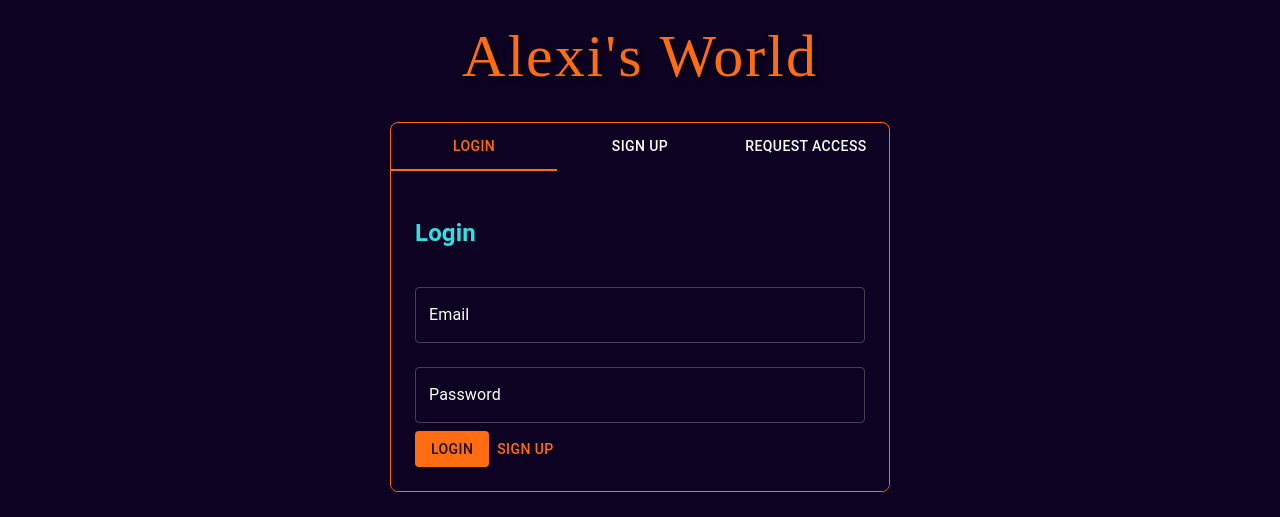
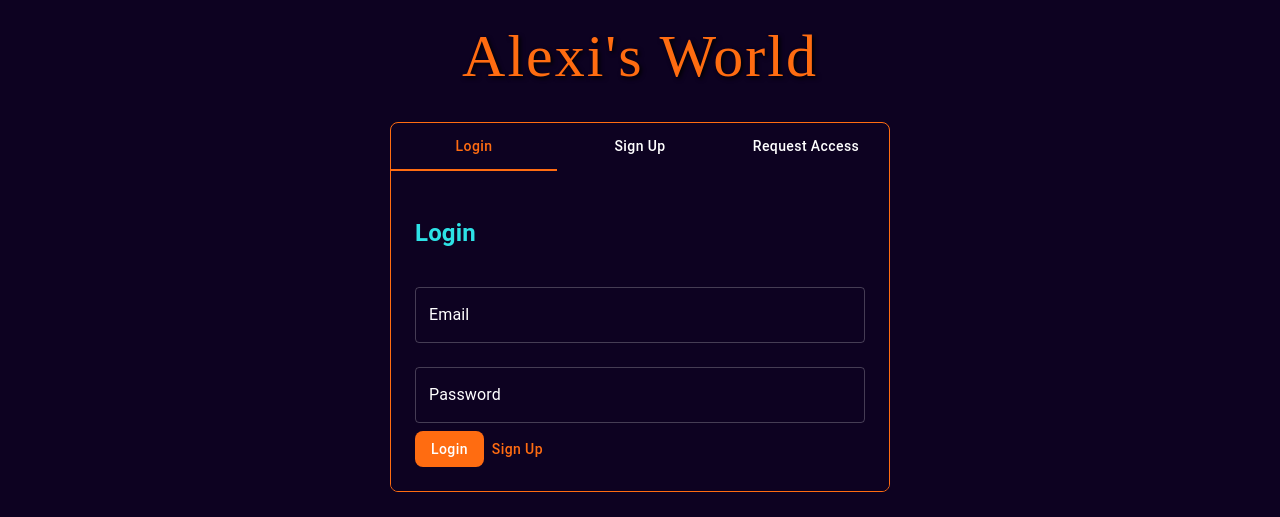
Before and after one commit to alexi-o/alexis-firebase-template, a React (Create React App) app: page / in a window 1280 px wide. Shown: the top 517 px of the page. Built offline with nearby package versions, Linux system fonts and the light colour scheme; no server answers.

Commit message:
theme and admin ui updates

```diff
--- a/src/components/AdminPanel.js
+++ b/src/components/AdminPanel.js
@@ -1,5 +1,5 @@
 import React, { useState } from "react";
-import { Typography, Container, Paper, Tabs, Tab, Box } from "@mui/material";
+import { Typography, Paper, Tabs, Tab, Box } from "@mui/material";
 import AccessRequests from "./AccessRequests";
 import Invitations from "./Invitations";
 
@@ -11,11 +11,10 @@ const AdminPanel = () => {
   };
 
   return (
-    <Container>
+    <Paper style={{ padding: 16, width: 600, margin: "auto" }}>
       <Typography variant="h4" gutterBottom>
         Admin
       </Typography>
-      <Paper style={{ padding: 16 }}>
       <Tabs
         value={tabIndex}
         onChange={handleTabChange}
@@ -33,7 +32,6 @@ const AdminPanel = () => {
         <Invitations />
       </Box>
     </Paper>
-    </Container>
   );
 };
 
--- a/src/theme.js
+++ b/src/theme.js
@@ -1,4 +1,3 @@
-// theme.js
 import { createTheme } from "@mui/material/styles";
 
 export const darkTheme = createTheme({
@@ -6,9 +5,11 @@ export const darkTheme = createTheme({
     mode: "dark",
     primary: {
       main: "#ff6c11",
+      contrastText: "#ffffff",
     },
     secondary: {
       main: "#ff3864",
+      contrastText: "#ffffff",
     },
     background: {
       default: "#0D0221",
@@ -18,23 +19,81 @@ export const darkTheme = createTheme({
       primary: "#2de2e6",
       secondary: "#ffffff",
     },
+    error: {
+      main: "#f44336",
+    },
+    warning: {
+      main: "#ff9800",
+    },
+    info: {
+      main: "#2196f3",
+    },
+    success: {
+      main: "#4caf50",
+    },
   },
   typography: {
     fontFamily: '"Roboto", "Helvetica", "Arial", sans-serif',
+    h1: {
+      fontSize: "2.5rem",
+      fontWeight: 300,
+      color: "#ffffff",
+    },
     h5: {
       color: "#ff6c11",
+      fontWeight: 400,
+    },
+    body1: {
+      fontSize: "1rem",
+      lineHeight: 1.5,
+      color: "#ffffff",
+    },
+    button: {
+      textTransform: "none",
+    },
+  },
+  components: {
+    MuiButton: {
+      styleOverrides: {
+        root: {
+          borderRadius: "8px",
+        },
+        contained: {
+          boxShadow: "none",
+        },
+      },
+    },
+    MuiPaper: {
+      styleOverrides: {
+        root: {
+          backgroundImage: "none",
+        },
+      },
+    },
+  },
+  spacing: 8,
+  breakpoints: {
+    values: {
+      xs: 0,
+      sm: 600,
+      md: 960,
+      lg: 1280,
+      xl: 1920,
     },
   },
 });
 
+// Light Theme
 export const lightTheme = createTheme({
   palette: {
     mode: "light",
     primary: {
       main: "#1976d2",
+      contrastText: "#ffffff",
     },
     secondary: {
       main: "#dc004e",
+      contrastText: "#ffffff",
     },
     background: {
       default: "#f5f5f5",
@@ -44,11 +103,66 @@ export const lightTheme = createTheme({
       primary: "#000000",
       secondary: "#333333",
     },
+    error: {
+      main: "#f44336",
+    },
+    warning: {
+      main: "#ff9800",
+    },
+    info: {
+      main: "#2196f3",
+    },
+    success: {
+      main: "#4caf50",
+    },
   },
   typography: {
     fontFamily: '"Roboto", "Helvetica", "Arial", sans-serif',
+    h1: {
+      fontSize: "2.5rem",
+      fontWeight: 300,
+      color: "#000000",
+    },
     h5: {
       color: "#1976d2",
+      fontWeight: 400,
+    },
+    body1: {
+      fontSize: "1rem",
+      lineHeight: 1.5,
+      color: "#333333",
+    },
+    button: {
+      textTransform: "none",
+    },
+  },
+  components: {
+    MuiButton: {
+      styleOverrides: {
+        root: {
+          borderRadius: "8px",
+        },
+        contained: {
+          boxShadow: "none",
+        },
+      },
+    },
+    MuiPaper: {
+      styleOverrides: {
+        root: {
+          backgroundImage: "none",
+        },
+      },
+    },
+  },
+  spacing: 8,
+  breakpoints: {
+    values: {
+      xs: 0,
+      sm: 600,
+      md: 960,
+      lg: 1280,
+      xl: 1920,
     },
   },
 });
```
Lines whose indentation alone changed are shown as unchanged.
